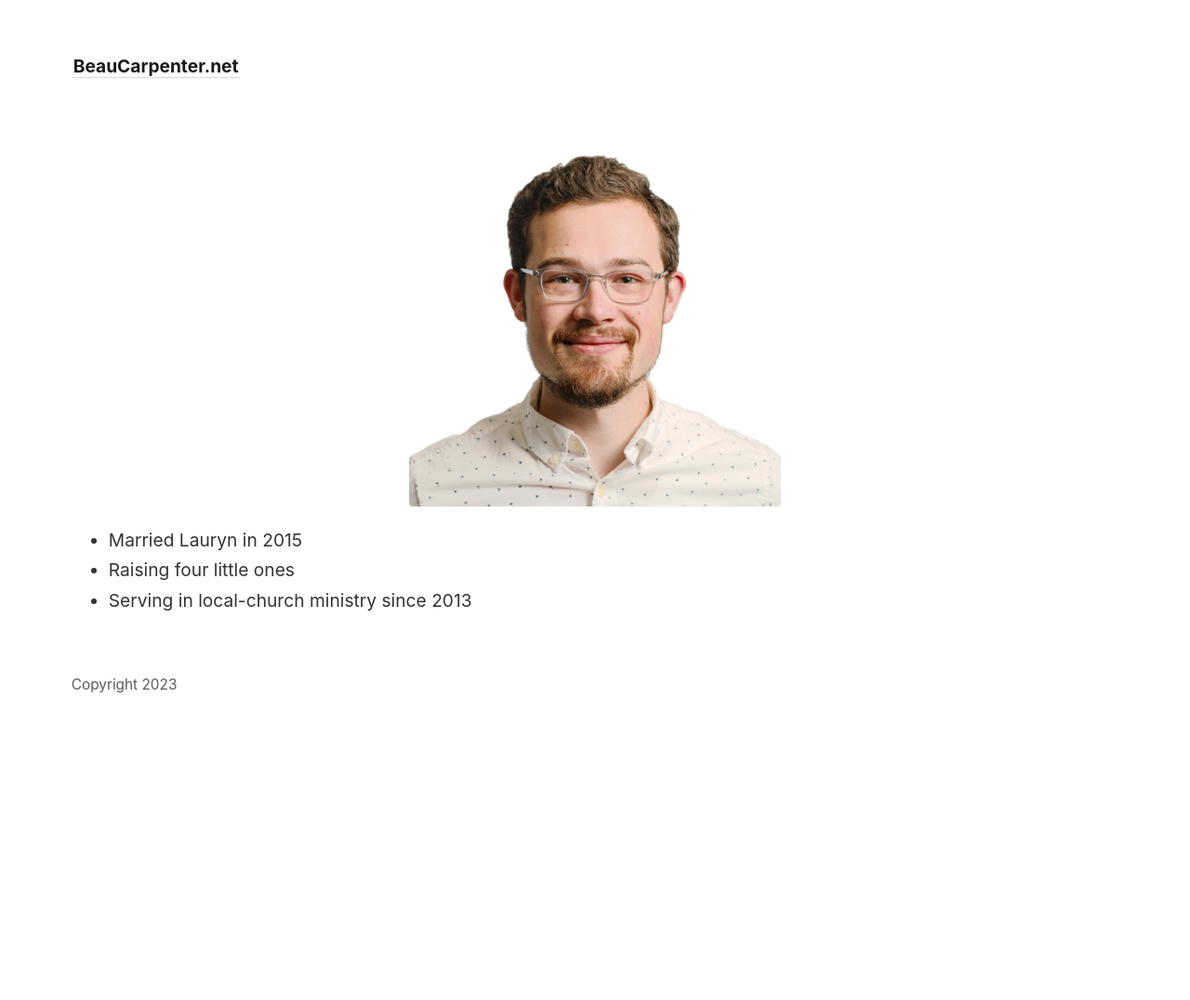
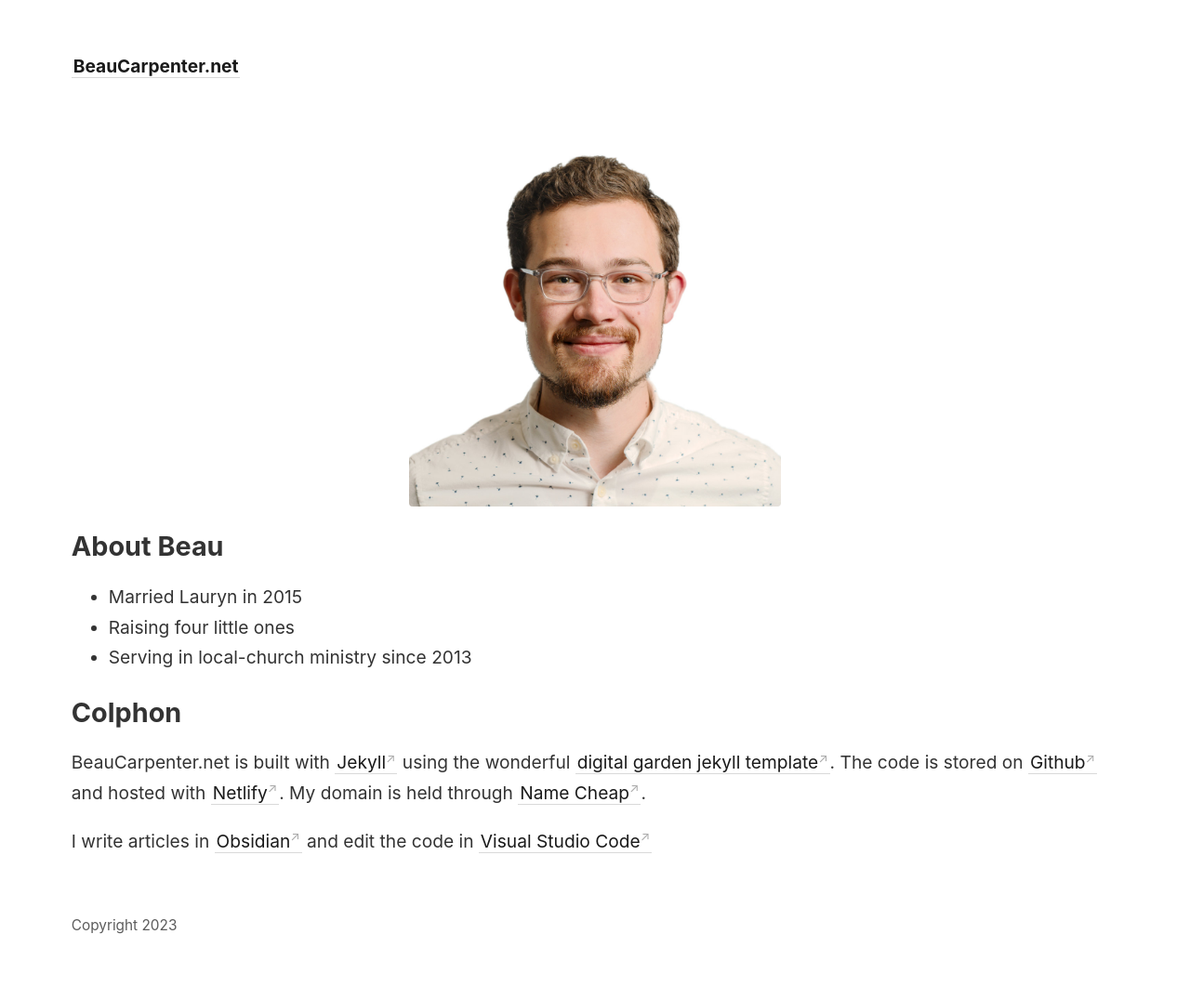
Before and after one commit to BTCarpenter/digital-garden-jekyll, a Jekyll site: the page built from _pages/about.md, in a window 1280 px wide. Shown: the whole page at 93% size. Built offline with Jekyll 4.4.1, drawn with Linux system fonts in a browser that asks for light colours; before the commit the page ends 900 px from its top, so only the background shows below that.

Commit message:
vault backup: 2023-12-06 12:59:43

```diff
--- a/_pages/about.md
+++ b/_pages/about.md
@@ -6,7 +6,13 @@ nav: true
 ---
 
 ![Beau Carpenter Portrait](assets/beau_headshot.jpg){:#sm}
-
+## About Beau
 - Married Lauryn in 2015
 - Raising four little ones
 - Serving in local-church ministry since 2013
+
+## Colphon
+
+BeauCarpenter.net is built with [Jekyll](https://jekyllrb.com/) using the wonderful [digital garden jekyll  template](https://github.com/maximevaillancourt/digital-garden-jekyll-template). The code is stored on [Github](https://github.com/BTCarpenter/digital-garden-jekyll) and hosted with [Netlify](https://www.netlify.com/). My domain is held through [Name Cheap](https://www.namecheap.com/).
+
+I write articles in [Obsidian](https://obsidian.md) and edit the code in [Visual Studio Code](https://code.visualstudio.com/)
```
Also changed, not shown: _pages/index.md (+3 -1 lines).
